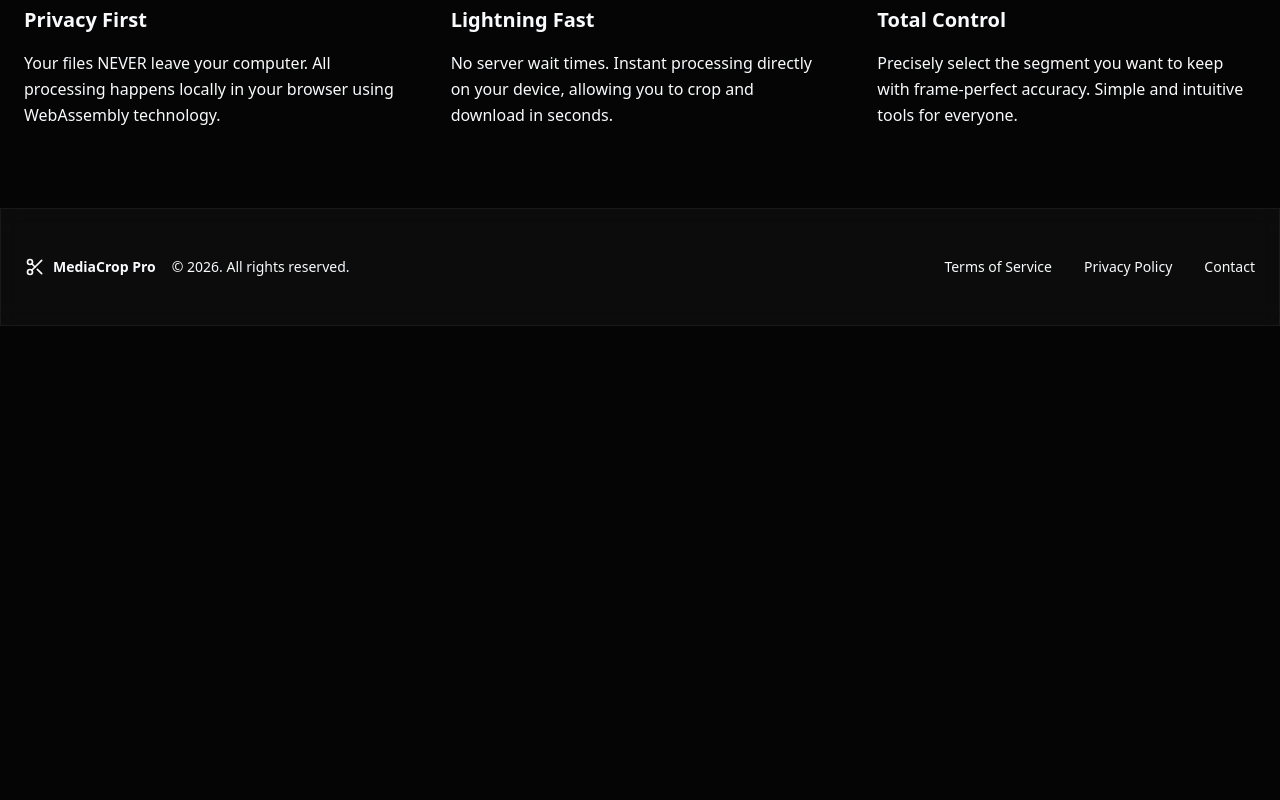
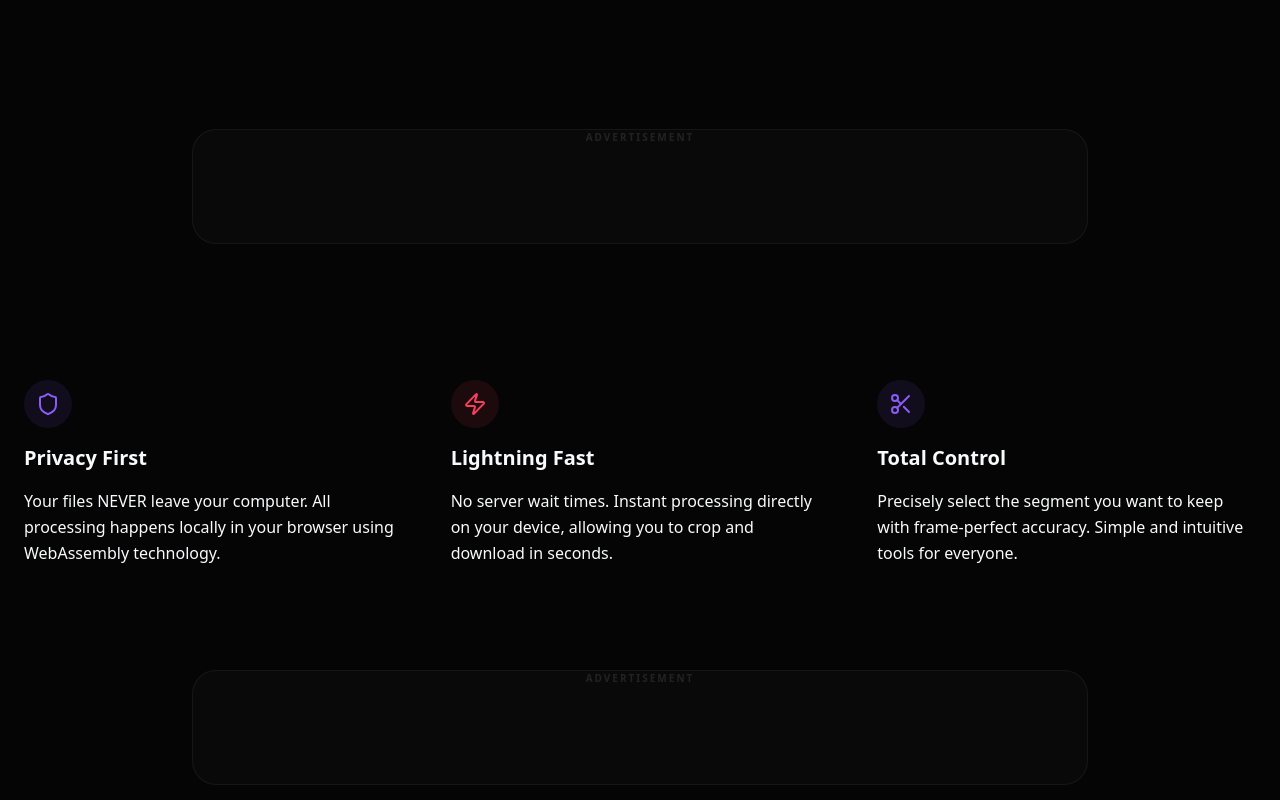
Before and after one commit to feel2174/media-crop, a Next.js app: page / in a window 1280 px wide. Shown: the part 1080-1880 px from the top of the page. Before the commit the page ends 1406 px from the top, so only its background shows below. Built offline with nearby package versions, Linux system fonts and the light colour scheme.

Commit message:
adsense 최적화

```diff
--- a/next.config.ts
+++ b/next.config.ts
@@ -12,7 +12,7 @@ const nextConfig: NextConfig = {
           },
           {
             key: "Cross-Origin-Embedder-Policy",
-            value: "require-corp",
+            value: "credentialless",
           },
         ],
       },
--- a/src/app/layout.tsx
+++ b/src/app/layout.tsx
@@ -2,6 +2,7 @@ import type { Metadata } from "next";
 import { Geist, Geist_Mono } from "next/font/google";
 import "./globals.css";
 import Script from "next/script";
+import AdSense from "@/components/AdSense";
 
 const geistSans = Geist({
   variable: "--font-geist-sans",
@@ -61,6 +62,17 @@ export default function RootLayout({
         className={`${geistSans.variable} ${geistMono.variable} antialiased`}
       >
         {children}
+
+        {/* Mobile Sticky Footer Ad */}
+        <div className="fixed bottom-0 left-0 w-full z-50 md:hidden bg-background/80 backdrop-blur-md border-t border-white/10 safe-area-bottom">
+          <div className="max-w-[320px] mx-auto overflow-hidden">
+            <AdSense
+              adSlot="mobile_sticky_footer"
+              responsive="false"
+              style={{ margin: 0, minHeight: '50px', backgroundColor: 'transparent', border: 'none' }}
+            />
+          </div>
+        </div>
       </body>
     </html>
   );
--- a/src/app/page.tsx
+++ b/src/app/page.tsx
@@ -5,13 +5,14 @@ import { FileUploader } from '@/components/FileUploader';
 import { MediaCropEditor } from '@/components/MediaCropEditor';
 import { Scissors, Shield, Zap, Sparkles } from 'lucide-react';
 import { motion, AnimatePresence } from 'framer-motion';
+import AdSense from '@/components/AdSense';
 
 export default function Home() {
   const [selectedFile, setSelectedFile] = useState<File | null>(null);
 
   return (
     <main className="min-h-screen flex flex-col items-center">
-      {/* Header/Navbar */}
+      {/* Header/Navbar ... */}
       <header className="w-full h-20 border-b border-border/50 glass sticky top-0 z-50">
         <div className="max-w-7xl mx-auto h-full px-6 flex items-center justify-between">
           <div className="flex items-center gap-2 group cursor-pointer">
@@ -66,6 +67,11 @@ export default function Home() {
           </motion.p>
         </div>
 
+        {/* Ad Space: Below Hero */}
+        <div className="w-full max-w-4xl mx-auto mb-12">
+          <AdSense adSlot="homepage_top" />
+        </div>
+
         <div className="w-full max-w-5xl mx-auto min-h-[400px]">
           {!selectedFile ? (
             <div className="animate-in fade-in duration-500 px-2">
@@ -82,6 +88,13 @@ export default function Home() {
         </div>
       </section>
 
+      {/* Ad Space: Middle */}
+      {!selectedFile && (
+        <div className="w-full max-w-4xl mx-auto py-8">
+          <AdSense adSlot="homepage_mid" />
+        </div>
+      )}
+
       {/* Features */}
       <section className="w-full max-w-7xl px-6 py-20">
         <div className="grid grid-cols-1 md:grid-cols-2 lg:grid-cols-3 gap-12">
@@ -96,7 +109,7 @@ export default function Home() {
             </p>
           </div>
 
-          {/* Feature 2 */}
+          {/* Feature 2 ... */}
           <div className="space-y-4 text-center lg:text-left">
             <div className="w-12 h-12 rounded-2xl bg-accent/10 flex items-center justify-center mx-auto lg:mx-0">
               <Zap className="text-accent w-6 h-6" />
@@ -120,6 +133,11 @@ export default function Home() {
         </div>
       </section>
 
+      {/* Ad Space: Bottom */}
+      <div className="w-full max-w-4xl mx-auto pb-12">
+        <AdSense adSlot="homepage_bottom" />
+      </div>
+
       {/* Footer */}
       <footer className="w-full py-12 border-t border-border/50 glass">
         <div className="max-w-7xl mx-auto px-6 flex flex-col md:flex-row items-center justify-between gap-8 text-sm text-muted-foreground">
--- /dev/null
+++ b/src/components/AdSense.tsx
@@ -0,0 +1,51 @@
+'use client';
+
+import { useEffect, useRef } from 'react';
+
+interface AdSenseProps {
+    adSlot: string;
+    adFormat?: 'auto' | 'fluid' | 'rectangle' | 'vertical' | 'horizontal';
+    style?: React.CSSProperties;
+    className?: string;
+    responsive?: 'true' | 'false';
+}
+
+export default function AdSense({
+    adSlot,
+    adFormat = 'auto',
+    style = {},
+    className = '',
+    responsive = 'true'
+}: AdSenseProps) {
+    const initialized = useRef(false);
+
+    useEffect(() => {
+        if (typeof window !== 'undefined' && !initialized.current) {
+            try {
+                ((window as any).adsbygoogle = (window as any).adsbygoogle || []).push({});
+                initialized.current = true;
+            } catch (error) {
+                console.error('AdSense error:', error);
+            }
+        }
+    }, [adSlot]); // Re-run if slot changes, though usually it doesn't
+
+    return (
+        <div
+            className={`ad-container w-full overflow-hidden flex flex-col items-center justify-center my-6 rounded-2xl bg-white/[0.02] border border-white/[0.05] min-h-[100px] transition-all duration-500 ${className}`}
+            style={style}
+        >
+            <div className="w-full text-[10px] font-black uppercase tracking-[0.2em] text-white/10 mb-2 text-center pointer-events-none">
+                Advertisement
+            </div>
+            <ins
+                className="adsbygoogle"
+                style={{ display: 'block', width: '100%', minHeight: '90px' }}
+                data-ad-client="ca-pub-9196149361612087"
+                data-ad-slot={adSlot}
+                data-ad-format={adFormat}
+                data-full-width-responsive={responsive}
+            />
+        </div>
+    );
+}
--- a/src/components/MediaCropEditor.tsx
+++ b/src/components/MediaCropEditor.tsx
@@ -7,6 +7,7 @@ import { Scissors, Play, Pause, Download, Loader2, CheckCircle2, RotateCcw, Aler
 import * as Slider from '@radix-ui/react-slider';
 import { cn } from '@/lib/utils';
 import { motion, AnimatePresence } from 'framer-motion';
+import AdSense from './AdSense';
 
 interface MediaCropEditorProps {
     file: File;
@@ -488,6 +489,11 @@ export function MediaCropEditor({ file, onReset }: MediaCropEditorProps) {
                                 </a>
                             </div>
 
+                            {/* Ad Placement 1: Between Download Button and Preview */}
+                            <div className="relative z-10 py-2">
+                                <AdSense adSlot="6655443322" adFormat="horizontal" />
+                            </div>
+
                             <div className="bg-black/95 rounded-[3rem] border-4 border-white/5 p-4 shadow-3xl overflow-hidden group/result relative aspect-video flex items-center justify-center">
                                 {isVideoFile ? (
                                     <video src={processedUrl} className="w-full h-full rounded-[2.5rem] object-contain" id="result-video" onClick={(e) => {
@@ -527,6 +533,11 @@ export function MediaCropEditor({ file, onReset }: MediaCropEditorProps) {
                                     </div>
                                 </div>
                             </div>
+
+                            {/* Ad Placement 2: Bottom of Result */}
+                            <div className="relative z-10 pt-2">
+                                <AdSense adSlot="9988776655" adFormat="auto" />
+                            </div>
                         </div>
                     </motion.div>
                 )}
```
